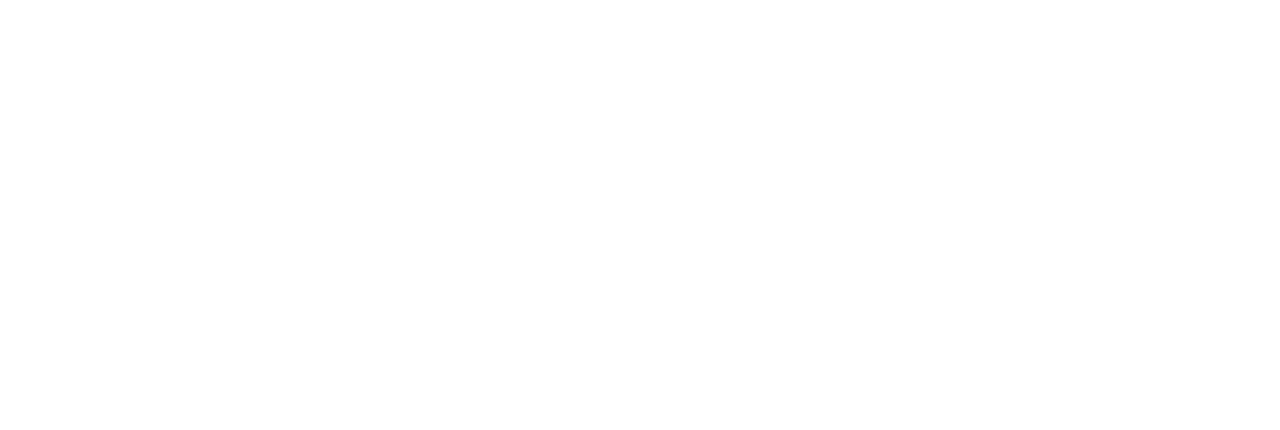
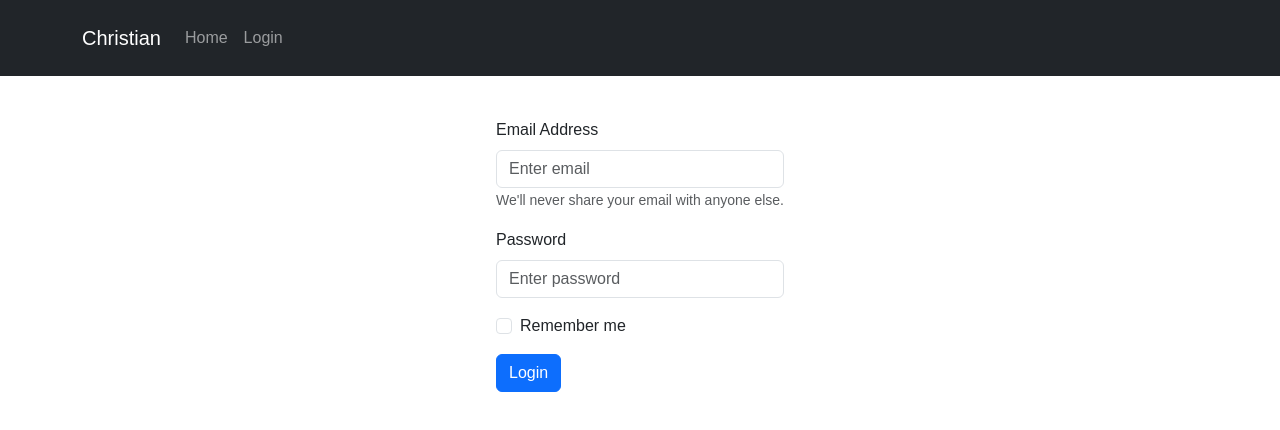
Before and after one commit to MarcusMathuram46/christian, a React (Vite) app: page /login in a window 1280 px wide. Shown: the top 430 px of the page. Built offline with nearby package versions, Linux system fonts and the light colour scheme.

Commit message:
Login Completed

```diff
--- a/src/App.jsx
+++ b/src/App.jsx
@@ -1,15 +1,22 @@
-import React from 'react'
-import Home from './components/Home'
-import NavBar from './components/NavBar'
-import {BrowserRouter as Router} from 'react-router-dom'
-import 'bootstrap/dist/css/bootstrap.min.css';
-
+import React from "react";
+import Home from "./components/Home";
+import NavBar from "./components/NavBar";
+import { Route, BrowserRouter as Router, Routes } from "react-router-dom";
+import "bootstrap/dist/css/bootstrap.min.css";
+import Login from './components/Login';
+import "./styles/App.css"
 function App() {
   return (
-    <div>
-
-    </div>
-  )
+    <Router>
+      <div className="App">
+        <NavBar />
+        <Routes>
+          <Route path="/" element={<Home />} />
+          <Route path="/login" element={<Login />} />
+        </Routes>
+      </div>
+    </Router>
+  );
 }
 
-export default App
+export default App;
--- a/src/components/Home.jsx
+++ b/src/components/Home.jsx
@@ -3,7 +3,7 @@
 function Home() {
   return (
     <div className='container'>
-      <h1 className='heading'>Hello</h1>
+      <h1 className='heading'>Welcome Back</h1>
     </div>
   )
 }
--- a/src/components/Login.jsx
+++ b/src/components/Login.jsx
@@ -1,9 +1,29 @@
 import React from 'react'
+import Button  from 'react-bootstrap/Button'
+import Form from 'react-bootstrap/Form'
 
 function Login() {
   return (
-    <div>
-
+    <div className='container mt-5'>
+      <Form className=''>
+        <Form.Group className='mb-3' controlId='formBasicEmail'>
+          <Form.Label>Email Address</Form.Label>
+          <Form.Control type='email' placeholder='Enter email' autoComplete='email' />
+          <Form.Text className='text-muted'>
+            We'll never share your email with anyone else.
+          </Form.Text>
+        </Form.Group>
+        <Form.Group className='mb-3' controlId='formBasicPassword'>
+          <Form.Label>Password</Form.Label>
+          <Form.Control type='password' placeholder='Enter password' autoComplete='current-password' />
+        </Form.Group>
+        <Form.Group className='mb-3' controlId='formBasicCheckbox'>
+          <Form.Check type='checkbox' label='Remember me' />
+        </Form.Group>
+        <Button variant='primary' type='submit'>
+          Login
+        </Button>
+      </Form>
     </div>
   )
 }
--- a/src/components/NavBar.jsx
+++ b/src/components/NavBar.jsx
@@ -2,16 +2,17 @@
 import Navbar from "react-bootstrap/Navbar";
 import Container from "react-bootstrap/Container";
 import Nav from "react-bootstrap/Nav";
+import { Link } from "react-router-dom";
 
 function NavBar() {
   return (
     <div>
       <Navbar fixed="top" bg="dark" data-bs-theme="dark">
         <Container>
-          <Navbar.Brand href="#home">Christian</Navbar.Brand>
+          <Navbar.Brand as={Link} to="/">Christian</Navbar.Brand>
           <Nav className="me-auto">
-            <Nav.Link href="#home">Home</Nav.Link>
-            <Nav.Link href="#login">Login</Nav.Link>
+            <Nav.Link as={Link} to="/">Home</Nav.Link>
+            <Nav.Link as={Link} to="/login">Login</Nav.Link>
           </Nav>
         </Container>
       </Navbar>
--- /dev/null
+++ b/src/styles/App.css
@@ -0,0 +1,10 @@
+html,body{
+    margin: 0;
+    padding: 0;
+    font-family: Arial, Helvetica, sans-serif;
+    scroll-behaviour: smooth;
+}
+
+.App{
+    padding-top:70px;
+}
```
